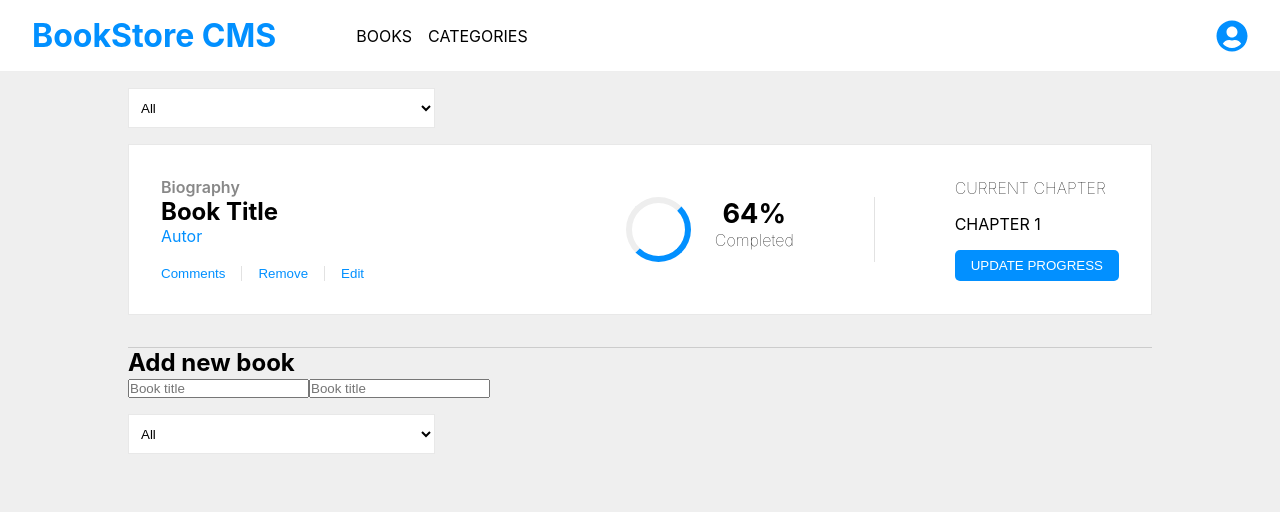
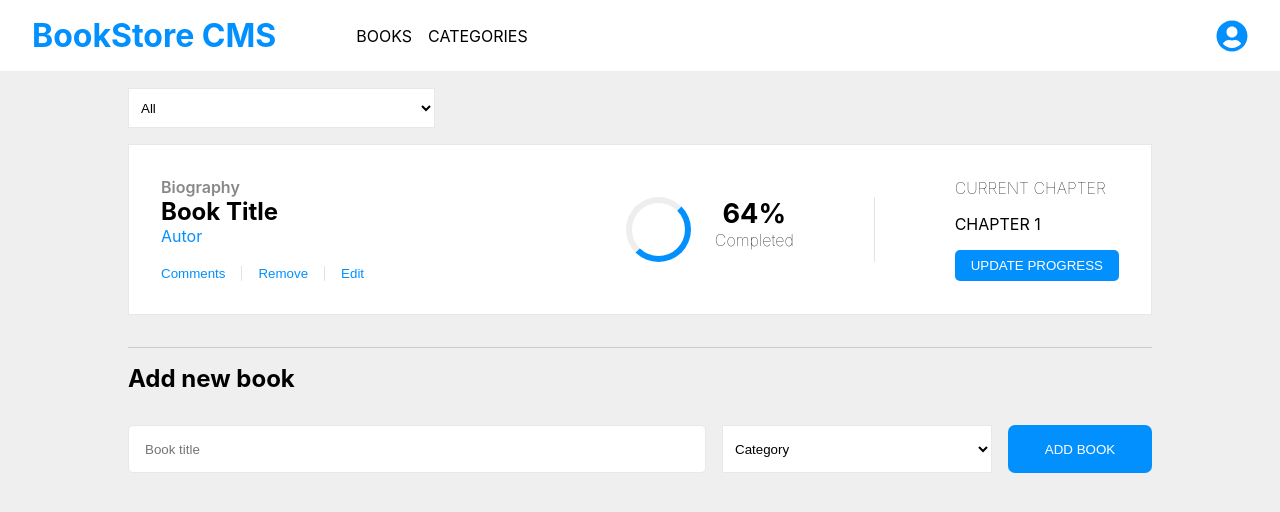
Before and after one commit to iambenkis/Book-sttore, a React (Create React App) app: page / in a window 1280 px wide. Shown: the top 512 px of the page. Built offline with nearby package versions, Linux system fonts and the light colour scheme.

Commit message:
Add the form for adding books

```diff
--- a/src/components/home.js
+++ b/src/components/home.js
@@ -39,13 +39,13 @@ const Home = () => (
             <div className="add-book">
                 <h2>Add new book</h2>
                 <form>
-                    <input type='text' placeHolder='Book title'/>
-                    <input type='text' placeHolder='Book title'/>
+                    <input type='text' className="book-title" placeHolder='Book title'/>
                     <div className="selector">
                         <select>
-                            <option value="0">All</option>
+                            <option value="0">Category</option>
                         </select>
                     </div>
+                    <button type="submit">Add book</button>
                 </form>
             </div>
         </div>
--- a/src/index.css
+++ b/src/index.css
@@ -171,3 +171,45 @@ select {
   color: #fff;
   cursor: pointer;
 }
+
+.add-book {
+  width: 100%;
+}
+.add-book h2{
+  margin: 1rem 0;
+}
+
+.add-book form{
+  display: flex;
+  width: 100%;
+  align-items: center;
+}
+
+.add-book input {
+  height: 3rem;
+  margin-right: 1rem;
+}
+
+.add-book .book-title{
+  width: 60%;
+  padding: 1rem;
+  border: var(--border);
+  border-radius: 5px;
+}
+
+.add-book select {
+  width: 270px;
+  height: 3rem;
+  margin-right: 1rem;
+}
+
+.add-book button{
+  width: 15%;
+  height: 3rem;
+  border: none;
+  background-color: var(--primary-color);
+  cursor: pointer;
+  border-radius: 7px;
+  color: #fff;
+  text-transform: uppercase;
+}
```
